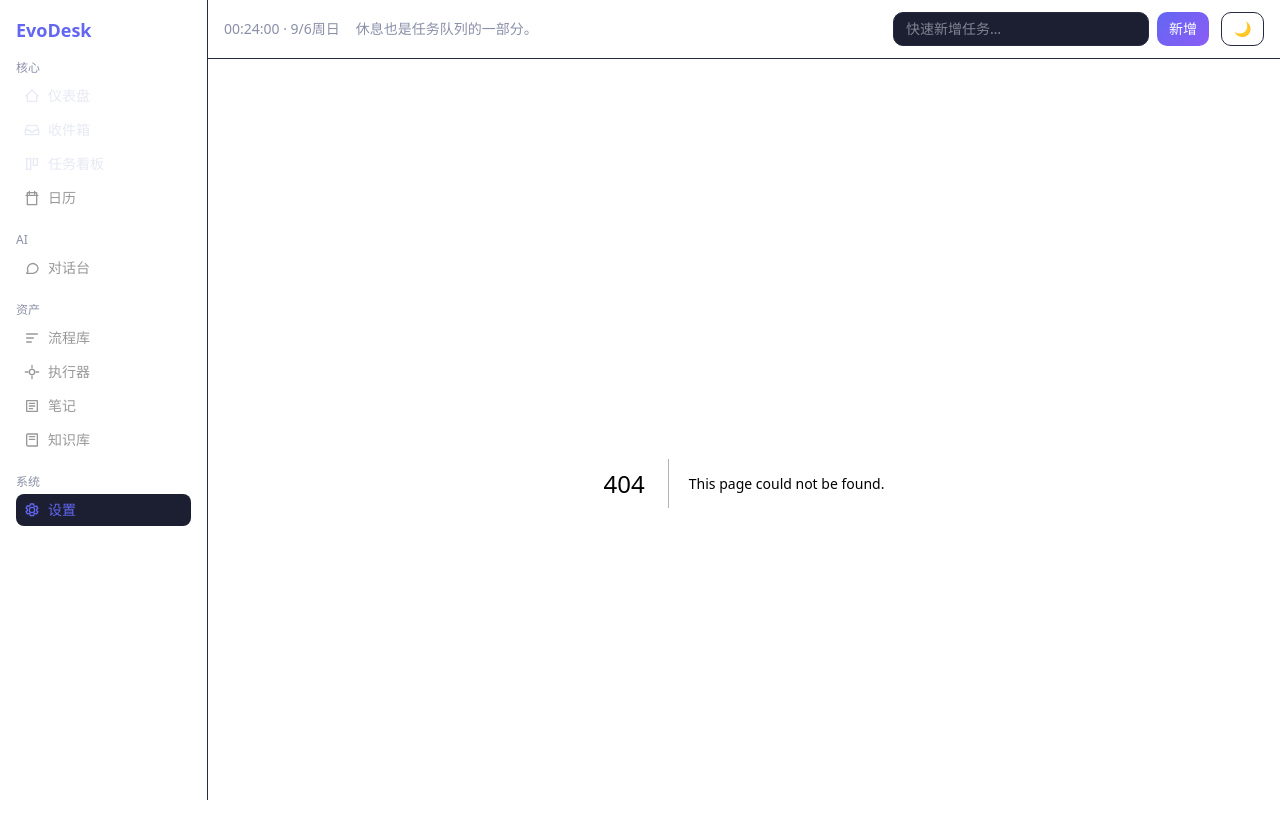
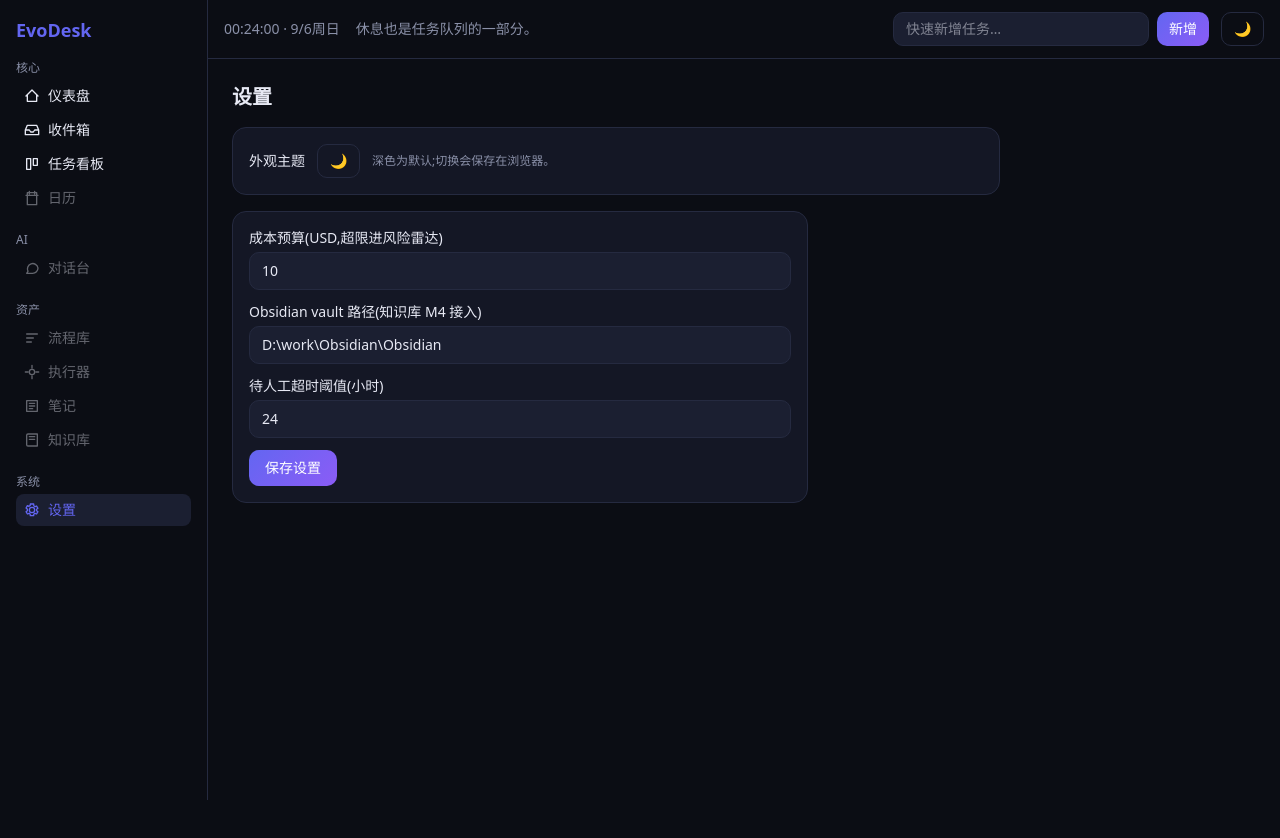
Before and after one commit to flycatzly/EvoDesk, a Next.js app: page /settings in a window 1280 px wide. Before the commit this address had no page. Shown: the top 838 px of the page. After the commit the page ends 800 px from the top, so only its background shows below. Built offline with nearby package versions, Linux system fonts and the light colour scheme; no server answers; the database is empty.

Commit message:
feat(ui): settings page (theme/budget/vault path/timeout)

```diff
--- /dev/null
+++ b/src/app/settings/page.tsx
@@ -0,0 +1,23 @@
+import { getDb } from "@/lib/db/client";
+import { settings } from "@/lib/db/schema";
+import { SettingsForm } from "@/components/SettingsForm";
+import { ThemeToggle } from "@/components/ThemeToggle";
+
+export const dynamic = "force-dynamic";
+
+export default function SettingsPage() {
+  const rows = getDb().select().from(settings).all() as { key: string; value: string }[];
+  const kv: Record<string, unknown> = {};
+  for (const r of rows) { try { kv[r.key] = JSON.parse(r.value); } catch { kv[r.key] = r.value; } }
+  return (
+    <div className="max-w-3xl">
+      <h1 className="text-xl font-bold mb-4">设置</h1>
+      <div className="surface p-4 mb-4 flex items-center gap-3">
+        <span className="text-sm">外观主题</span>
+        <ThemeToggle />
+        <span className="text-xs" style={{ color: "var(--muted)" }}>深色为默认;切换会保存在浏览器。</span>
+      </div>
+      <SettingsForm initial={kv} />
+    </div>
+  );
+}
--- /dev/null
+++ b/src/components/SettingsForm.tsx
@@ -0,0 +1,56 @@
+"use client";
+import { useState } from "react";
+
+export function SettingsForm({ initial }: { initial: Record<string, unknown> }) {
+  const [form, setForm] = useState({
+    cost_budget_usd: String(initial.cost_budget_usd ?? 10),
+    vault_path: String(initial.vault_path ?? "D:\\work\\Obsidian\\Obsidian"),
+    waiting_human_timeout_hours: String(initial.waiting_human_timeout_hours ?? 24),
+  });
+  const [saving, setSaving] = useState(false);
+  const [saved, setSaved] = useState(false);
+  const [error, setError] = useState(false);
+  const save = async () => {
+    if (saving) return;
+    setSaving(true);
+    setSaved(false);
+    setError(false); // 新一轮保存前清掉上次的失败提示
+    try {
+      const res = await fetch("/api/settings", {
+        method: "PUT",
+        headers: { "content-type": "application/json" },
+        body: JSON.stringify({
+          cost_budget_usd: Number(form.cost_budget_usd) || 0,
+          vault_path: form.vault_path,
+          waiting_human_timeout_hours: Number(form.waiting_human_timeout_hours) || 24,
+        }),
+      });
+      if (!res.ok) { setError(true); return; }
+      setSaved(true);
+      setTimeout(() => setSaved(false), 2000);
+    } catch {
+      setError(true); // 网络异常等 fetch reject 也不能静默
+    } finally {
+      setSaving(false);
+    }
+  };
+  const field = (label: string, key: keyof typeof form) => (
+    <label className="block mb-3">
+      <span className="text-sm block mb-1">{label}</span>
+      <input className="input w-full px-3 py-2 text-sm" value={form[key]} onChange={(e) => setForm({ ...form, [key]: e.target.value })} />
+    </label>
+  );
+  return (
+    <div className="surface p-4 max-w-xl">
+      {field("成本预算(USD,超限进风险雷达)", "cost_budget_usd")}
+      {field("Obsidian vault 路径(知识库 M4 接入)", "vault_path")}
+      {field("待人工超时阈值(小时)", "waiting_human_timeout_hours")}
+      <div className="flex items-center gap-3">
+        <button onClick={save} disabled={saving} className="accent-btn px-4 py-2 text-sm">
+          {saving ? "保存中…" : saved ? "已保存 ✓" : "保存设置"}
+        </button>
+        {error && <span className="text-xs" style={{ color: "var(--danger)" }}>保存失败,请重试</span>}
+      </div>
+    </div>
+  );
+}
--- a/src/components/TaskCard.tsx
+++ b/src/components/TaskCard.tsx
@@ -21,8 +21,9 @@ function parseTags(raw: string): string[] {
 
 export function TaskCard({ task, projectName }: { task: Task; projectName?: string }) {
   const tags = parseTags(task.tags);
+  // inbox/triaging 不在任务看板渲染,深链 /tasks#task-<id> 会是死链,改指收件箱
   return (
-    <Link href={`/tasks#task-${task.id}`} className="surface block p-3 mb-2 hover:opacity-90">
+    <Link href={["inbox", "triaging"].includes(task.status) ? "/inbox" : `/tasks#task-${task.id}`} className="surface block p-3 mb-2 hover:opacity-90">
       <div className="flex items-center gap-2">
         <span className="text-xs px-1.5 py-0.5 rounded" style={{ background: "var(--surface-2)", color: "var(--muted)" }}>{STATUS_LABEL[task.status]}</span>
         <span className="text-xs px-1.5 py-0.5 rounded" style={{ color: COMPLEXITY_COLOR[task.complexity] }}>{task.complexity}</span>
```
